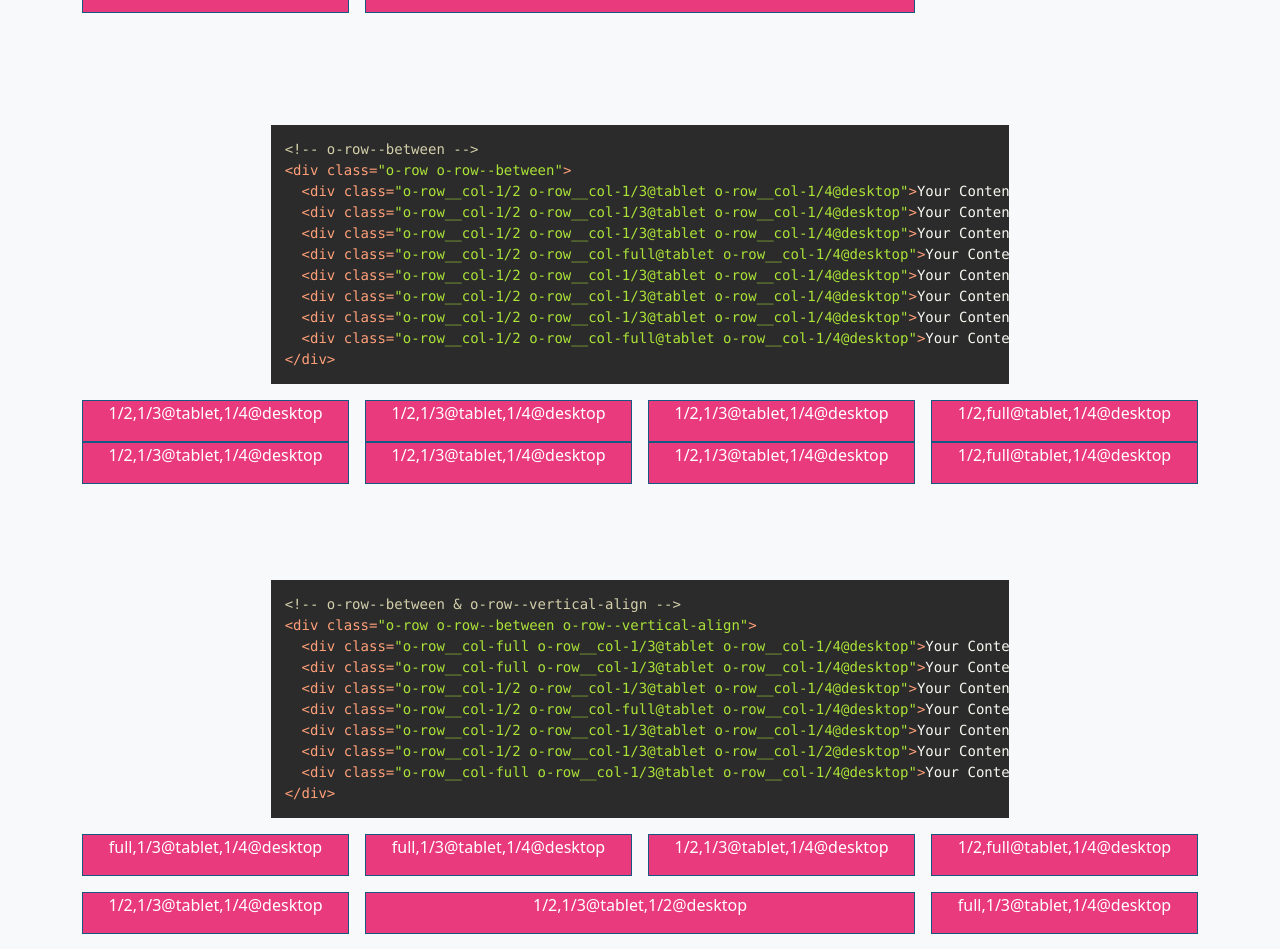
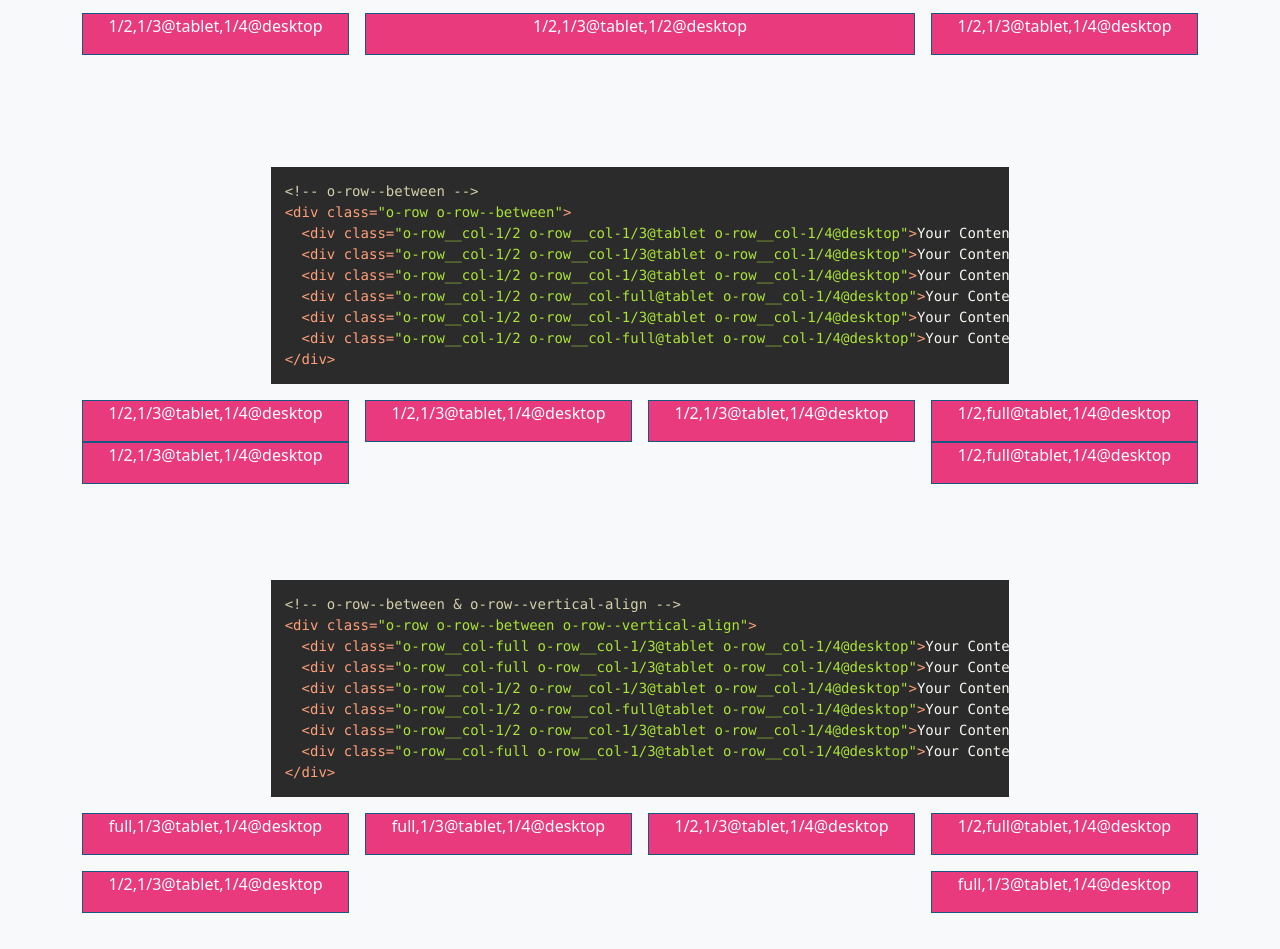
Before and after one commit to scheibome/grid-scheibo, a website: page source/index.pug in a window 1280 px wide. Shown: the part 5523-6472 px from the top of the page. Drawn offline with nearby package versions, Linux system fonts and the light colour scheme; files that its build step writes are made by us from their sources.

Commit message:
[TASK] modifies the demo to make the options more unique

```diff
--- a/source/pug/examples.pug
+++ b/source/pug/examples.pug
@@ -77,8 +77,6 @@ mixin codeexample2
             |   &lt;div class="o-row__col-1/2 o-row__col-1/3@tablet o-row__col-1/4@desktop"&gt;Your Content&lt;/div&gt;
             |   &lt;div class="o-row__col-1/2 o-row__col-full@tablet o-row__col-1/4@desktop"&gt;Your Content&lt;/div&gt;
             |   &lt;div class="o-row__col-1/2 o-row__col-1/3@tablet o-row__col-1/4@desktop"&gt;Your Content&lt;/div&gt;
-            |   &lt;div class="o-row__col-1/2 o-row__col-1/3@tablet o-row__col-1/4@desktop"&gt;Your Content&lt;/div&gt;
-            |   &lt;div class="o-row__col-1/2 o-row__col-1/3@tablet o-row__col-1/4@desktop"&gt;Your Content&lt;/div&gt;
             |   &lt;div class="o-row__col-1/2 o-row__col-full@tablet o-row__col-1/4@desktop"&gt;Your Content&lt;/div&gt;
             | &lt;/div&gt;
 
@@ -87,8 +85,6 @@ mixin codeexample2
       +column(['1/2', '1/3@tablet', '1/4@desktop'])
       +column(['1/2', '1/3@tablet', '1/4@desktop'])
       +column(['1/2', 'full@tablet', '1/4@desktop'])
-      +column(['1/2', '1/3@tablet', '1/4@desktop'])
-      +column(['1/2', '1/3@tablet', '1/4@desktop'])
       +column(['1/2', '1/3@tablet', '1/4@desktop'])
       +column(['1/2', 'full@tablet', '1/4@desktop'])
 
@@ -106,7 +102,6 @@ mixin codeexample3
             |   &lt;div class="o-row__col-1/2 o-row__col-1/3@tablet o-row__col-1/4@desktop"&gt;Your Content&lt;/div&gt;
             |   &lt;div class="o-row__col-1/2 o-row__col-full@tablet o-row__col-1/4@desktop"&gt;Your Content&lt;/div&gt;
             |   &lt;div class="o-row__col-1/2 o-row__col-1/3@tablet o-row__col-1/4@desktop"&gt;Your Content&lt;/div&gt;
-            |   &lt;div class="o-row__col-1/2 o-row__col-1/3@tablet o-row__col-1/2@desktop"&gt;Your Content&lt;/div&gt;
             |   &lt;div class="o-row__col-full o-row__col-1/3@tablet o-row__col-1/4@desktop"&gt;Your Content&lt;/div&gt;
             | &lt;/div&gt;
 
@@ -116,7 +111,6 @@ mixin codeexample3
       +column(['1/2', '1/3@tablet', '1/4@desktop'])
       +column(['1/2', 'full@tablet', '1/4@desktop'])
       +column(['1/2', '1/3@tablet', '1/4@desktop'])
-      +column(['1/2', '1/3@tablet', '1/2@desktop'])
       +column(['full', '1/3@tablet', '1/4@desktop'])
 
 
@@ -154,6 +148,7 @@ mixin codeexample5
             |   &lt;div class="o-row__col-1/2 o-row__col-full@tablet o-row__col-1/4@desktop"&gt;Your Content&lt;/div&gt;
             |   &lt;div class="o-row__col-1/2 o-row__col-1/3@tablet o-row__col-1/4@desktop"&gt;Your Content&lt;/div&gt;
             |   &lt;div class="o-row__col-1/2 o-row__col-1/3@tablet o-row__col-1/2@desktop"&gt;Your Content&lt;/div&gt;
+            |   &lt;div class="o-row__col-1/2 o-row__col-1/3@tablet o-row__col-1/4@desktop"&gt;Your Content&lt;/div&gt;
             | &lt;/div&gt;
 
     div(class="o-row o-row--gutter")
@@ -163,6 +158,7 @@ mixin codeexample5
       +columnInnerContent(['1/2', 'full@tablet', '1/4@desktop'])
       +columnInnerContent(['1/2', '1/3@tablet', '1/4@desktop'])
       +columnInnerContent(['1/2', '1/3@tablet', '1/2@desktop'])
+      +columnInnerContent(['1/2', '1/3@tablet', '1/4@desktop'])
 
 mixin codeexample6
   .container.mb-7
@@ -178,6 +174,7 @@ mixin codeexample6
             |   &lt;div class="o-row__col-1/2 o-row__col-full@tablet o-row__col-1/4@desktop"&gt;Your Content&lt;/div&gt;
             |   &lt;div class="o-row__col-1/2 o-row__col-1/3@tablet o-row__col-1/4@desktop"&gt;Your Content&lt;/div&gt;
             |   &lt;div class="o-row__col-1/2 o-row__col-1/3@tablet o-row__col-1/2@desktop"&gt;Your Content&lt;/div&gt;
+            |   &lt;div class="o-row__col-1/2 o-row__col-1/3@tablet o-row__col-1/4@desktop"&gt;Your Content&lt;/div&gt;
             | &lt;/div&gt;
 
     div(class="o-row o-row--gutter o-row--vertical-align")
@@ -187,3 +184,4 @@ mixin codeexample6
       +columnInnerContent(['1/2', 'full@tablet', '1/4@desktop'])
       +columnInnerContent(['1/2', '1/3@tablet', '1/4@desktop'])
       +columnInnerContent(['1/2', '1/3@tablet', '1/2@desktop'])
+      +columnInnerContent(['1/2', '1/3@tablet', '1/4@desktop'])
```
Also changed, not shown: docs/index.html.
